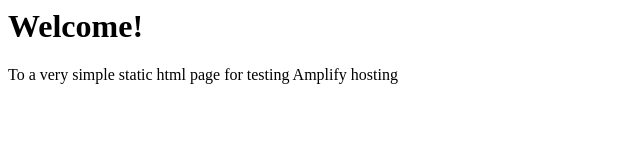
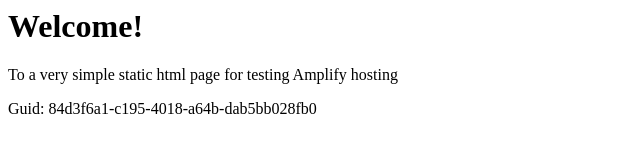
Before and after one commit to aws-aemilia-nrt/Github-PR-Commit-Integration-Test-DoNotTouch-Gith-P5X5MO5I-v1-preprod-ap-northeast-1, a website: page src/index.html in a window 1280 px wide. Shown: the whole page, without its empty margins (0-640 px from the left). Drawn offline with Linux system fonts and the light colour scheme.

Commit message:
commit from integ tests

```diff
--- a/src/index.html
+++ b/src/index.html
@@ -1,3 +1,5 @@
+
+
 <html lang="en">
 
 <head>
@@ -10,6 +12,6 @@
 <body>
     <h1>Welcome!</h1>
     <p>To a very simple static html page for testing Amplify hosting</p>
-</body>
+    <p>Guid: 84d3f6a1-c195-4018-a64b-dab5bb028fb0</p></body>
 
 </html>
```
